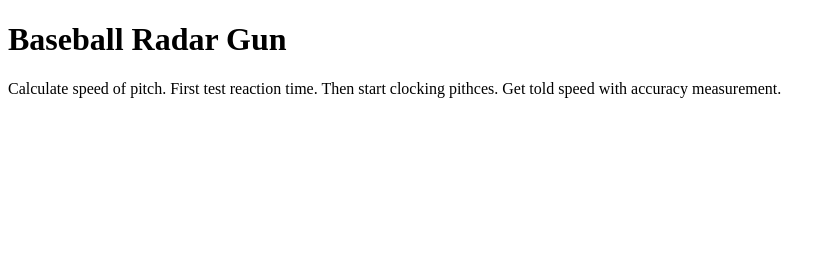
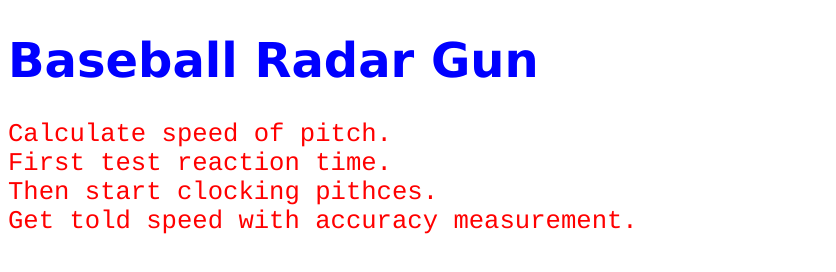
Before and after one commit to baseballradargun/baseballradargun.github.io, a plain HTML site: page index.html in a window 1280 px wide. Shown: the whole page, without its empty margins (0-836 px from the left). Drawn offline with Linux system fonts and the light colour scheme.

Commit message:
added stylesheet

```diff
--- a/index.html
+++ b/index.html
@@ -1,10 +1,13 @@
 <!DOCTYPE html>
 <html>
+    <head>
+        <link rel="stylesheet" href="styles.css">
+    </head>
     <body>
         <h1>Baseball Radar Gun</h1>
-        <p> Calculate speed of pitch.
-            First test reaction time.
-            Then start clocking pithces.
+        <p> Calculate speed of pitch. </br>
+            First test reaction time. </br>
+            Then start clocking pithces. </br>
             Get told speed with accuracy measurement.
         </p>
     </body>
--- /dev/null
+++ b/styles.css
@@ -0,0 +1,10 @@
+h1 {
+  color: blue;
+  font-family: verdana;
+  font-size: 300%;
+}
+p {
+  color: red;
+  font-family: courier;
+  font-size: 160%;
+}
```
